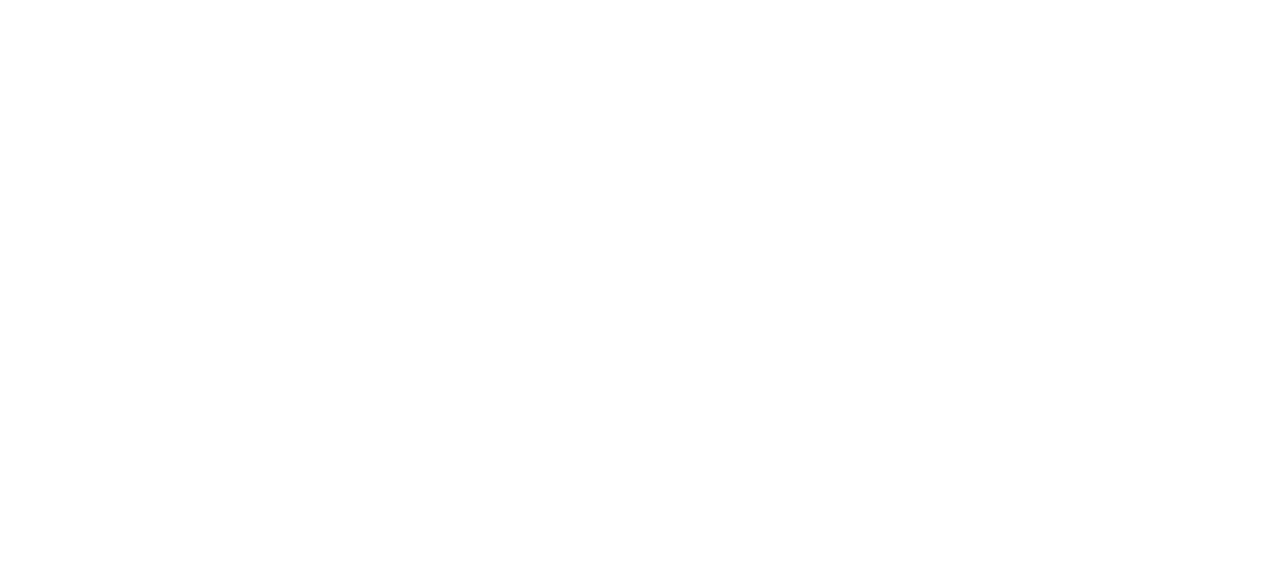
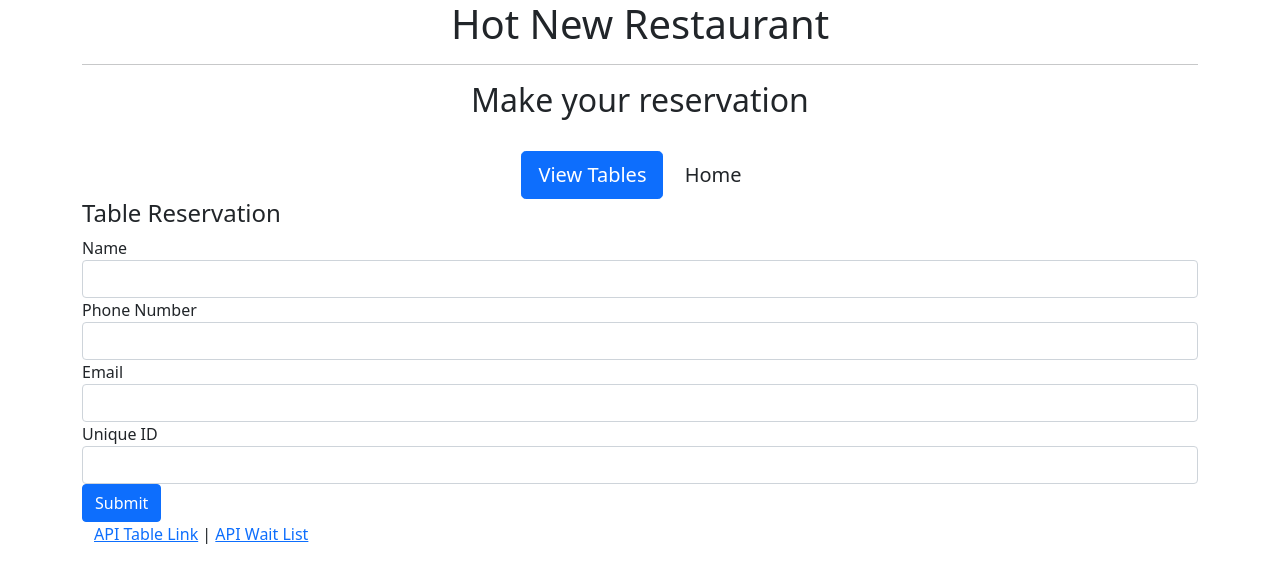
Before and after one commit to luuluu75/bookme, a plain HTML site: page Assets/reservation.html in a window 1280 px wide. Drawn offline with nearby package versions, Linux system fonts and the light colour scheme.

Commit message:
add tables & reservation html

```diff
--- a/Assets/reservation.html
+++ b/Assets/reservation.html
@@ -0,0 +1,67 @@
+<!DOCTYPE html>
+<html lang="en">
+
+<head>
+	<meta charset="UTF-8">
+	<title>Reservation Page</title>
+
+	<!-- Latest compiled and minified CSS & JS -->
+    <link href="https://cdn.jsdelivr.net/npm/bootstrap@5.0.0-beta2/dist/css/bootstrap.min.css" rel="stylesheet" integrity="sha384-BmbxuPwQa2lc/FVzBcNJ7UAyJxM6wuqIj61tLrc4wSX0szH/Ev+nYRRuWlolflfl" crossorigin="anonymous">
+</head>
+
+<body>
+	<div class="container">
+		<div class="jumbotron">
+			<h1 class="text-center"><span class=""></span> Hot New Restaurant</h1>
+			<hr>
+			<h2 class="text-center">Make your reservation</h2>
+			<br>
+			<div class="text-center">
+				<a href="tables.html"><button type="button" class="btn btn-lg btn-primary"><span class="tables"></span> View Tables</button></a>
+				<a href="../index.html"><button type="button" class="btn btn-lg btn-default"><span class="home"></span> Home</button></a>
+			</div>
+		</div>
+
+		<div class="row">
+			<div class="col-lg-12">
+				<!-- Reservation Page -->
+				<div class="panel panel-default">
+					<div class="panel-heading">
+						<h4 class="panel-title">Table Reservation</h4>
+					</div>
+					<div class="panel-body">
+						<form role="form">
+                            <div class="form-group">
+                                <label for="">Name</label>
+                                <input type="text" class="form-control" id="reserve_name">
+                            </div>
+
+							<div class="form-group">
+								<label for="">Phone Number</label>
+								<input type="tel" class="form-control" id="reserve_phone">
+							</div>
+
+							<div class="form-group">
+								<label for="">Email</label>
+								<input type="email" class="form-control" id="reserve_email">
+							</div>
+
+							<div class="form-group">
+								<label for="">Unique ID</label>
+								<input type="text" class="form-control" id="reserve_uniqueId">
+							</div>
+							<button type="submit" class="btn btn-primary submit" id="reserve_submit">Submit</button>
+						</form>
+					</div>
+				</div>
+			</div>
+		</div>
+
+	    <footer class="footer">
+	      <div class="container">
+	        <p><a href="/api/tables">API Table Link</a> | <a href="/api/waitlist">API Wait List</a> </p>
+	      </div>
+	    </footer>
+	</div>
+</body>
+</html>
```
Also changed, not shown: Assets/tables.html (+53 -0 lines), index.html (+2 -4 lines).
